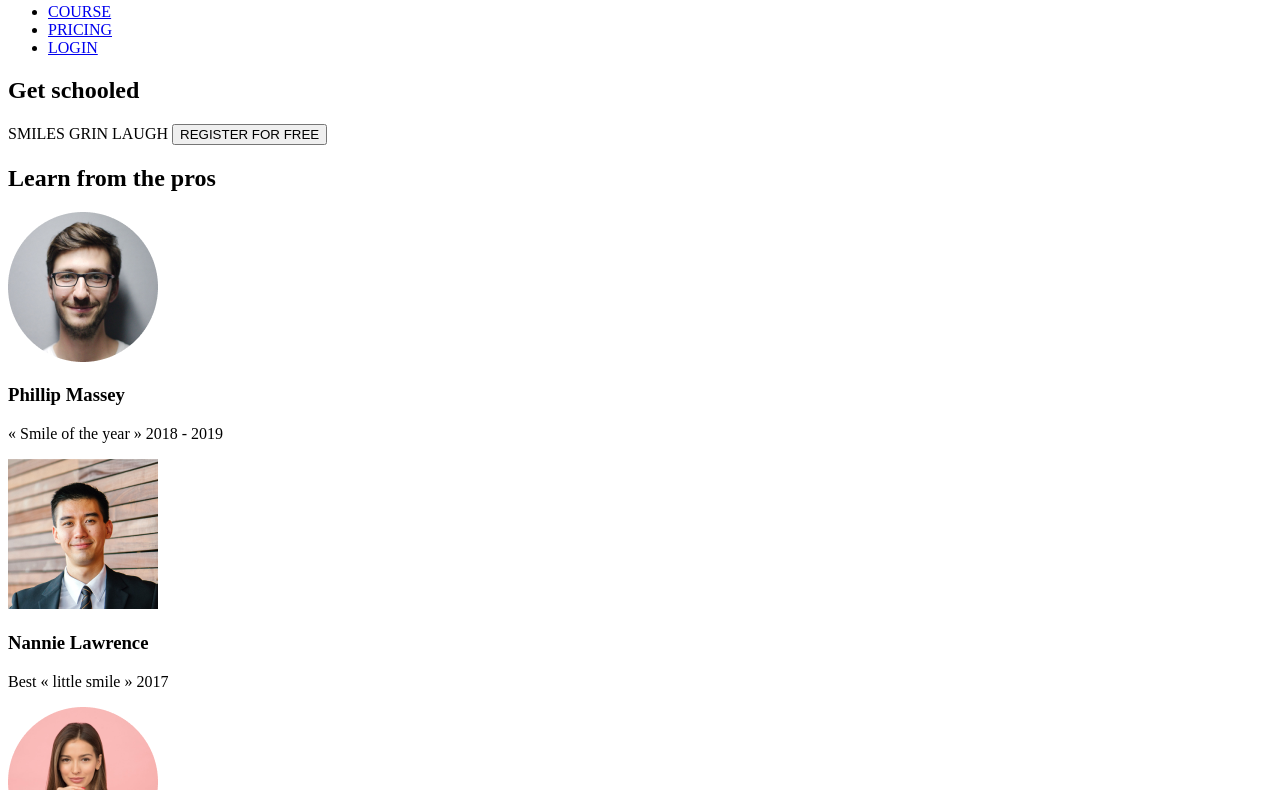
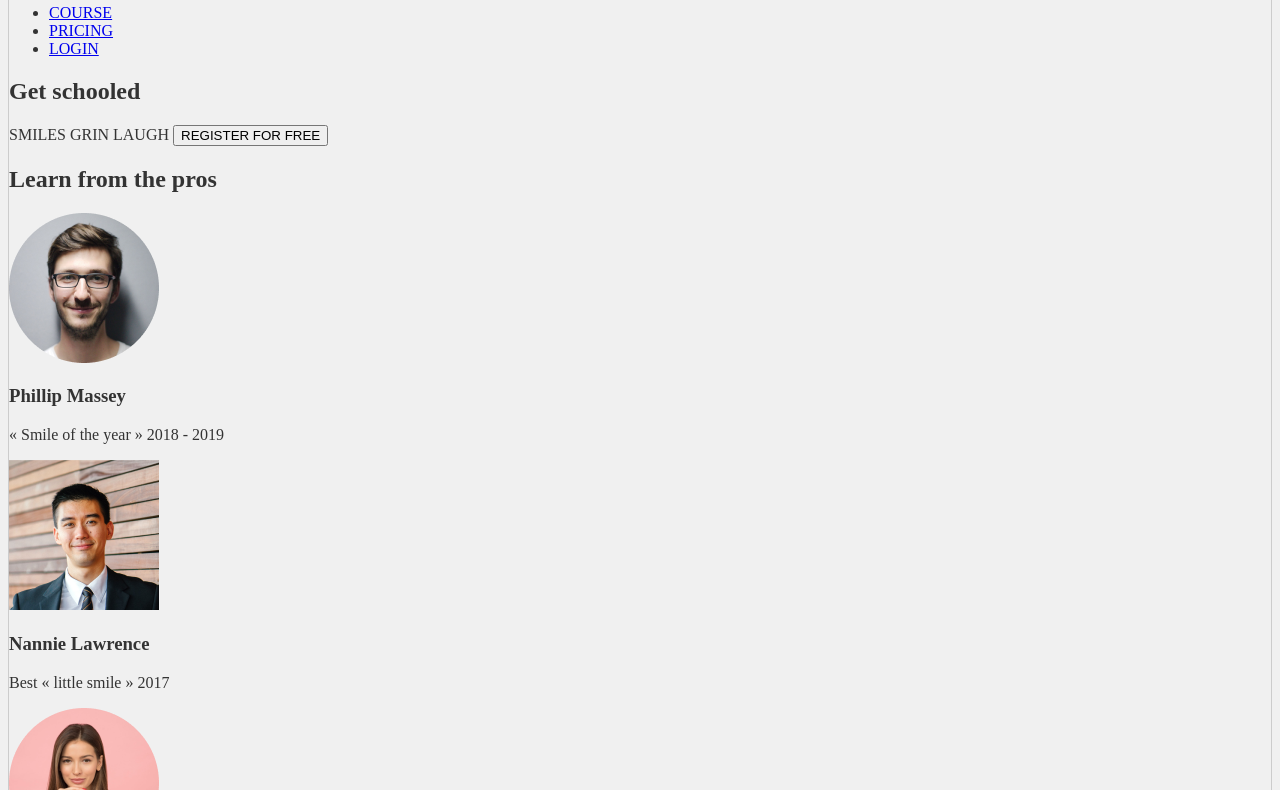
Before and after one commit to Olaoluwa0134/alx_html_css, a plain HTML site: page css_advanced/index.html in a window 1280 px wide. Shown: the part 55-845 px from the top of the page. Drawn offline with Linux system fonts and the light colour scheme.

Commit message:
added stylesheet

```diff
--- a/css_advanced/index.html
+++ b/css_advanced/index.html
@@ -5,6 +5,7 @@
     <meta name="viewport" content="width=device-width, initial-scale=1.0">
     <script src="https://kit.fontawesome.com/4a2b055604.js" crossorigin="anonymous"></script>
     <title>Document</title>
+    <link rel="stylesheet" href="styles.css">
 </head>
 <body>
     <header>
--- /dev/null
+++ b/css_advanced/styles.css
@@ -0,0 +1,28 @@
+
+/* Make <body> a flexible container with vertical stacking */
+body, main {
+    display: flex
+    flex-direction: column
+
+}
+body {
+    background-color: #f0f0f0;
+    color: #333;
+    border: 1px solid #ccc;
+}
+
+
+/* Make <main> a flexible container with horizontal stacking */
+main {
+    display: flex
+    flex-direction: row
+    flex: auto; /* Allow <main> to resize based on available space */
+}
+artcile {
+    flex: 2; /* Takes 2/3 of the width */
+    overflow-y: auto; /* Enable vertical scrolling */
+}
+aside {
+    flex: 1; /* Takes 1/3 of the width */
+    overflow-y: auto; /* Enable vertical scrolling */
+}
```
